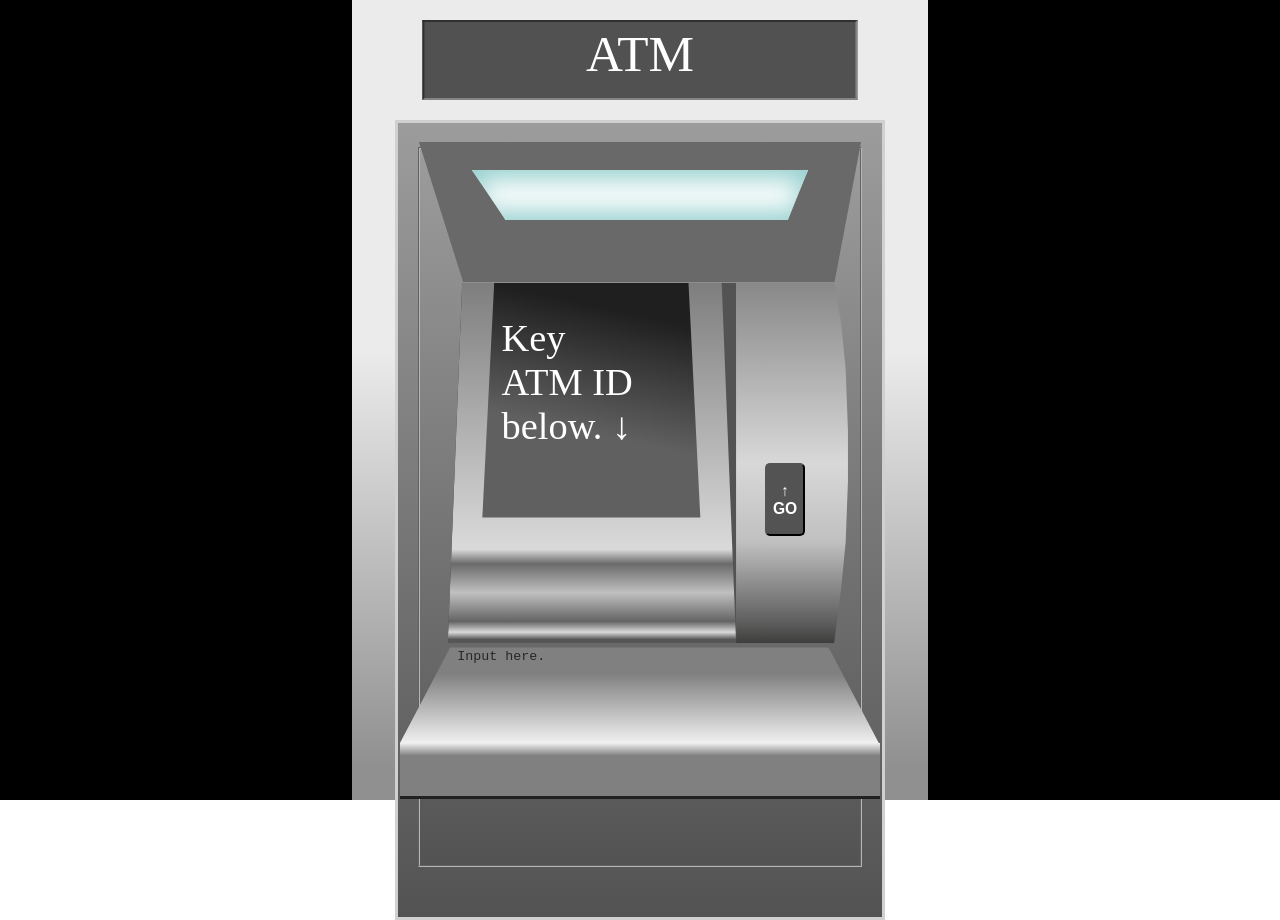
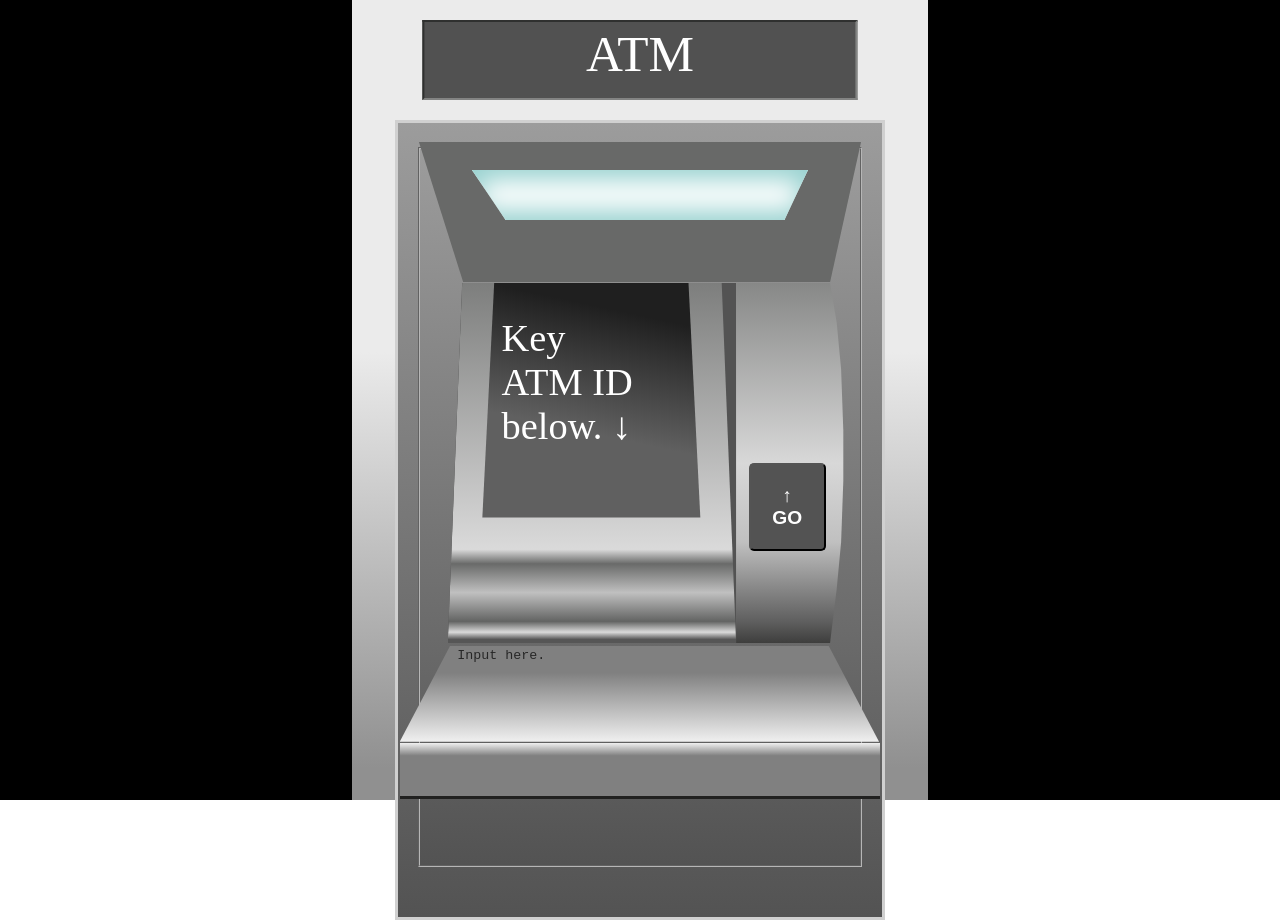
Before and after one commit to Ssswdrs/ATM_CSS, a plain HTML site: page index.html in a window 1280 px wide. Drawn offline with Linux system fonts and the light colour scheme.

Commit message:
Update style.css

```diff
--- a/style.css
+++ b/style.css
@@ -116,7 +116,7 @@ body {
     position: absolute;
     top: -867.5%;
     left: 70%;
-    width: 24%;
+    width: 23%;
     height: 45vh;
     clip-path: polygon(0 0, 0 25%, 0 38%, 0 50%, 0 67%, 0 100%, 11% 100%, 34% 100%, 85% 100%, 91% 85%, 95% 72%, 97% 55%, 97% 41%, 95% 24%, 91% 11%, 85% 0, 71% 0, 26% 0%);
     background: linear-gradient(0deg, rgba(62, 62, 61, 1) 0%, rgba(95, 95, 95, 1) 6%, rgba(192, 192, 192, 1) 28%, rgba(216, 216, 216, 1) 50%, rgba(135, 136, 135, 1) 100%);
@@ -125,10 +125,17 @@ body {
 .button {
     position: absolute;
     top: 50%;
-    left: 25%;
+    left: 1vw;
     background: #535353;
     color: white;
     border-radius: 5px;
+    width: 6vw;
+    height: fit-content;
+    margin-right: 25%;
+}
+
+h3{
+    font-size: 1.5vw;
 }
 
 .button:hover{
@@ -143,7 +150,7 @@ body {
     width: 92%;
     height: 17.5vh;
     background: #686968;
-    clip-path: polygon(0 0, 100% 0, 94% 100%, 10% 100%);
+    clip-path: polygon(0 0, 100% 0, 93% 100%, 10% 100%);
 }
 
 .light {
@@ -153,13 +160,13 @@ body {
     width: 76%;
     height: 10vh;
     background: #ffffff;
-    clip-path: polygon(0 0, 100% 0, 94% 100%, 10% 100%);
+    clip-path: polygon(0 0, 100% 0, 93% 100%, 10% 100%);
 }
 
 
 .text {
     position: absolute;
-    top: -179.8%;
+    top: -183%;
     resize: none;
     border-color: transparent;
     outline: none;
```
